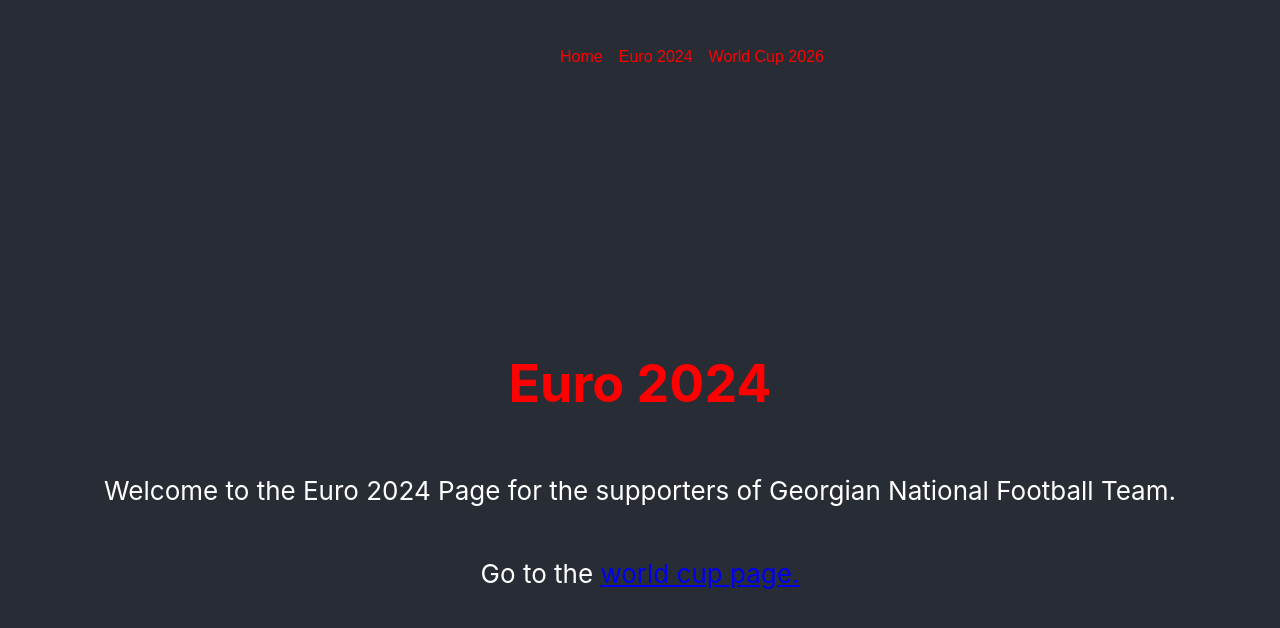
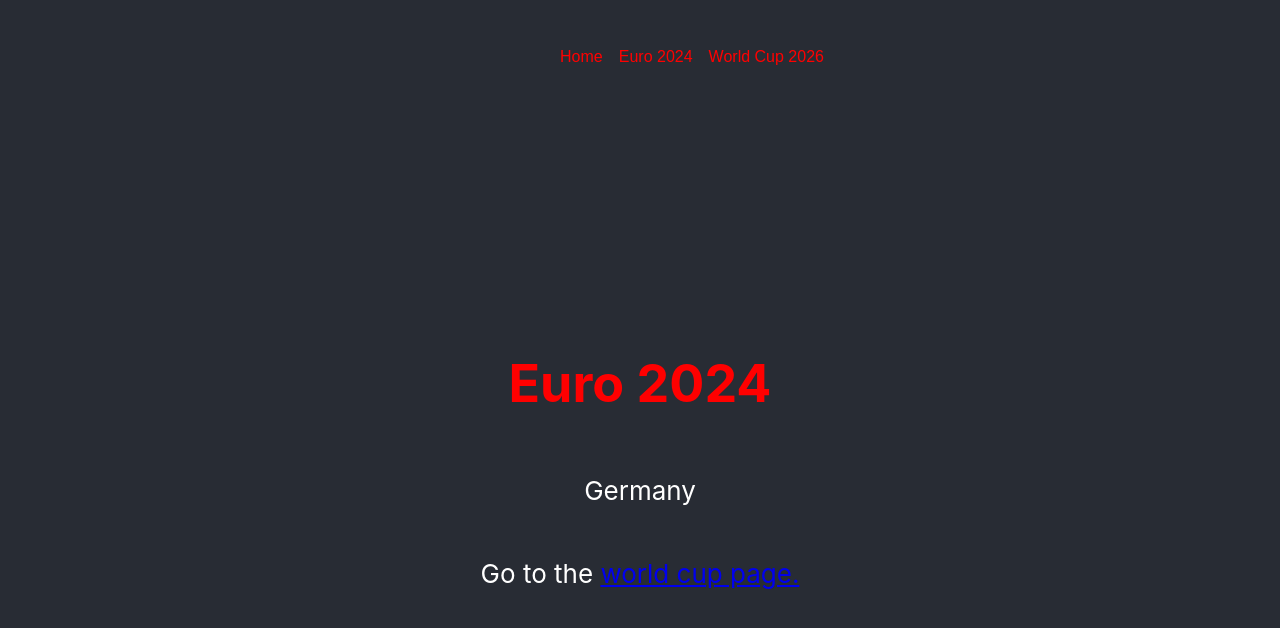
Before and after one commit to Lukakhuza/georgian-football, a React (Create React App) app: page /euro2024 in a window 1280 px wide. Shown: the top 628 px of the page. Built offline with nearby package versions, Linux system fonts and the light colour scheme; a web font is replaced by a local one.

Commit message:
updated paragraph sections with event locations

```diff
--- a/src/pages/Euro2024.js
+++ b/src/pages/Euro2024.js
@@ -5,8 +5,7 @@ export default function Euro2024() {
     <div className="App-header">
       <h1 className="pageHeading">Euro 2024</h1>
       <p>
-        Welcome to the Euro 2024 Page for the supporters of Georgian National
-        Football Team.
+       Germany
       </p>
       <p>
         Go to the <Link to="/worldcup2026">world cup page.</Link>
--- a/src/pages/WorldCup2026.js
+++ b/src/pages/WorldCup2026.js
@@ -2,6 +2,7 @@ export default function WorldCup2026() {
   return (
     <div className="App-header">
       <h1 className="pageHeading">World Cup 2026</h1>
+      <p>United States, Canada, Mexico</p>
     </div>
   );
 }
```
